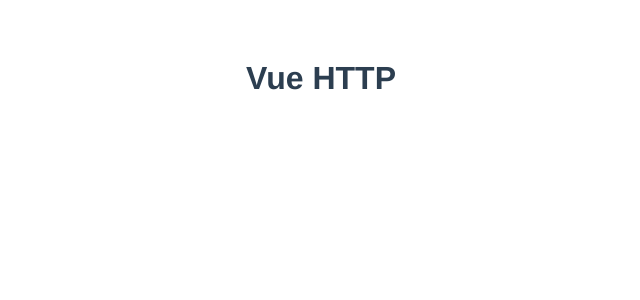
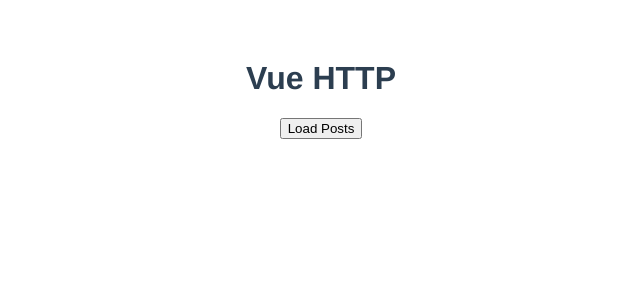
Before and after one commit to PeterOsoo/vue-js, a Vue app in the folder vue-http/: page / in a window 1280 px wide. Shown: the top 300 px of the page, without its empty margins (319-959 px from the left). Built offline with nearby package versions, Linux system fonts and the light colour scheme.

Commit message:
HTTP GET Request

```diff
--- a/vue-http/src/App.vue
+++ b/vue-http/src/App.vue
@@ -1,10 +1,15 @@
 <template>
   <h1>Vue HTTP</h1>
+  <PostList />
 </template>
 
 <script>
+import PostList from "./components/PostList.vue";
 export default {
   name: "App",
+  components: {
+    PostList,
+  },
 };
 </script>
 
--- /dev/null
+++ b/vue-http/src/components/PostList.vue
@@ -0,0 +1,39 @@
+<template>
+  <div>
+    <button @click="getPosts">Load Posts</button>
+  </div>
+  <div v-for="post in posts" :key="post.id">
+    <h3>{{ post.id }}. {{ post.title }}</h3>
+    <p>{{ post.body }}</p>
+    <hr />
+  </div>
+</template>
+
+<script>
+import axios from "axios";
+
+export default {
+  name: "PostList",
+  data() {
+    return {
+      posts: [],
+    };
+  },
+  methods: {
+    getPosts() {
+      axios
+        .get("https://jsonplaceholder.typicode.com/posts")
+        .then((response) => {
+          console.log(response);
+          this.posts = response.data;
+        })
+        .catch((error) => {
+          console.log(error);
+        });
+    },
+  },
+};
+</script>
+
+<style scoped>
+</style>
```
